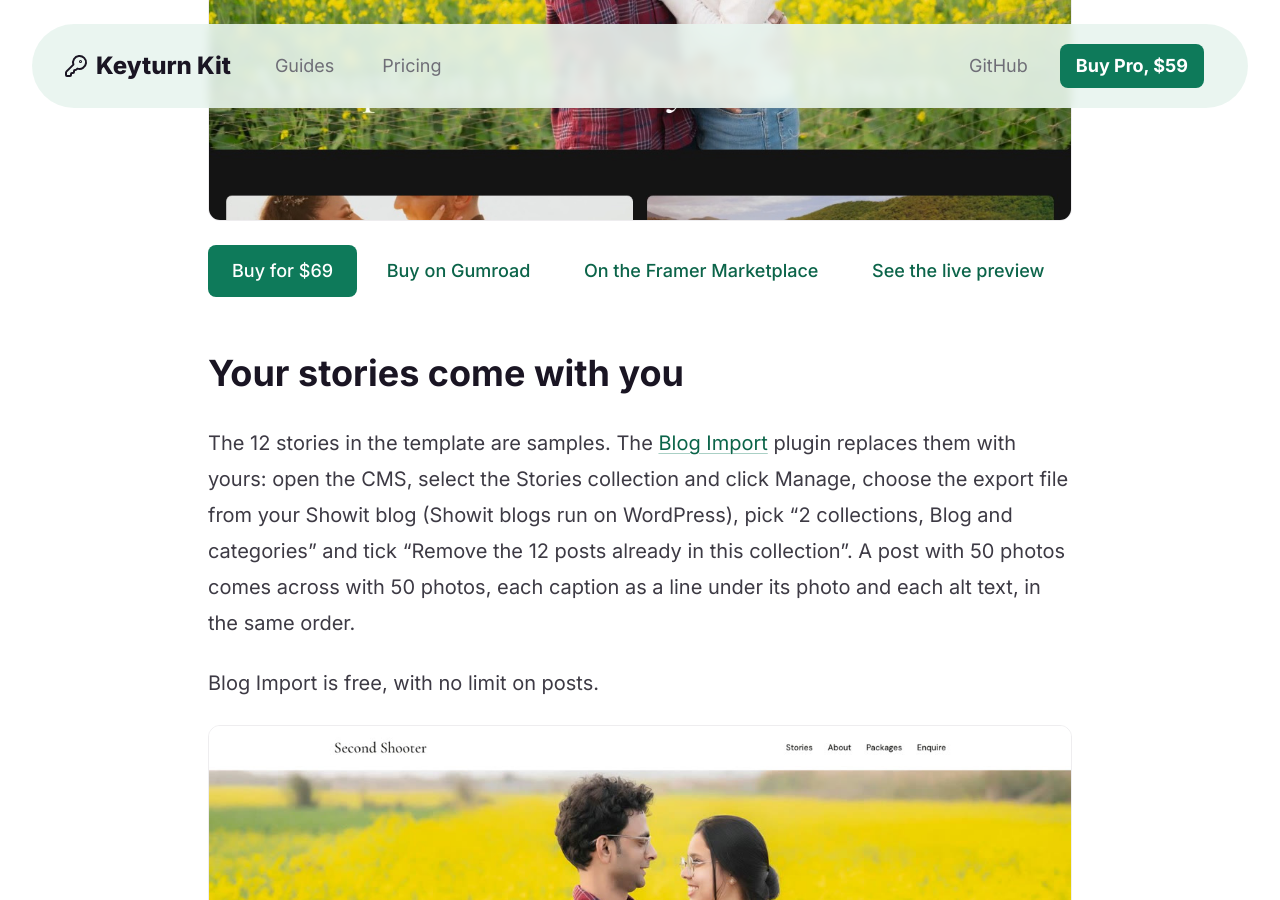
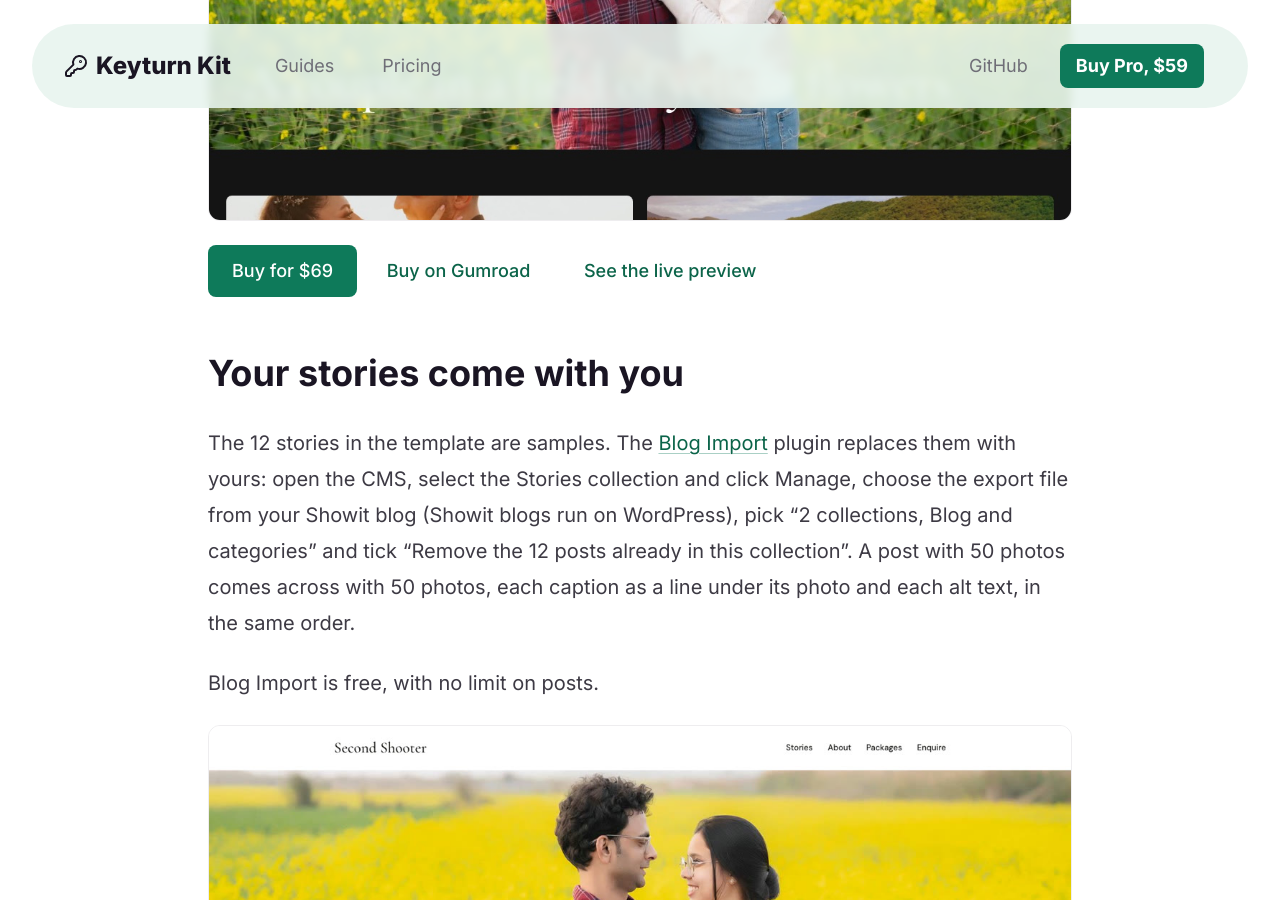
Before and after one commit to keyturnkit/keyturnkit.github.io, a Jekyll site: the page built from second-shooter/index.md, in a window 1280 px wide and 900 px high, scrolled down 1000 px. Built offline with Jekyll 4.4.1, drawn with Linux system fonts in a browser that asks for light colours.

Commit message:
Second Shooter: drop Marketplace button (listing removed after a report, 30.10 14:06)

```diff
--- a/second-shooter/index.md
+++ b/second-shooter/index.md
@@ -12,7 +12,7 @@
 
 <img src="/second-shooter/home.jpg" alt="Second Shooter home page: the newest story as a full-width photo with its title, then the next stories as photo cards" width="1200" height="900" style="width:100%;height:auto;border-radius:12px;border:1px solid var(--line)">
 
-<p><a class="btn btn-primary" href="https://buy.polar.sh/polar_cl_F90VTtmuwNcrOPiYuxDciUWydmB6FuKivPo9t2pHHIM">Buy for $69</a> <a class="btn" href="https://mamstudiohq.gumroad.com/l/twfja">Buy on Gumroad</a> <a class="btn" href="https://www.framer.com/marketplace/templates/second-shooter/">On the Framer Marketplace</a> <a class="btn" href="https://encouraging-lottery-638690.framer.app">See the live preview</a></p>
+<p><a class="btn btn-primary" href="https://buy.polar.sh/polar_cl_F90VTtmuwNcrOPiYuxDciUWydmB6FuKivPo9t2pHHIM">Buy for $69</a> <a class="btn" href="https://mamstudiohq.gumroad.com/l/twfja">Buy on Gumroad</a> <a class="btn" href="https://encouraging-lottery-638690.framer.app">See the live preview</a></p>
 
 ## Your stories come with you
 
```
